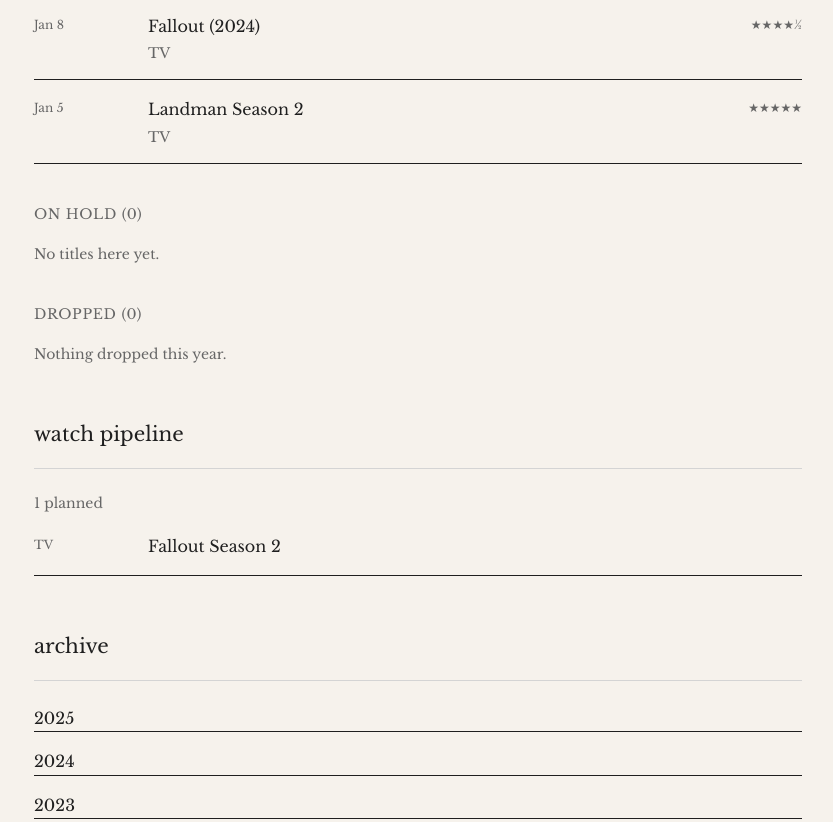
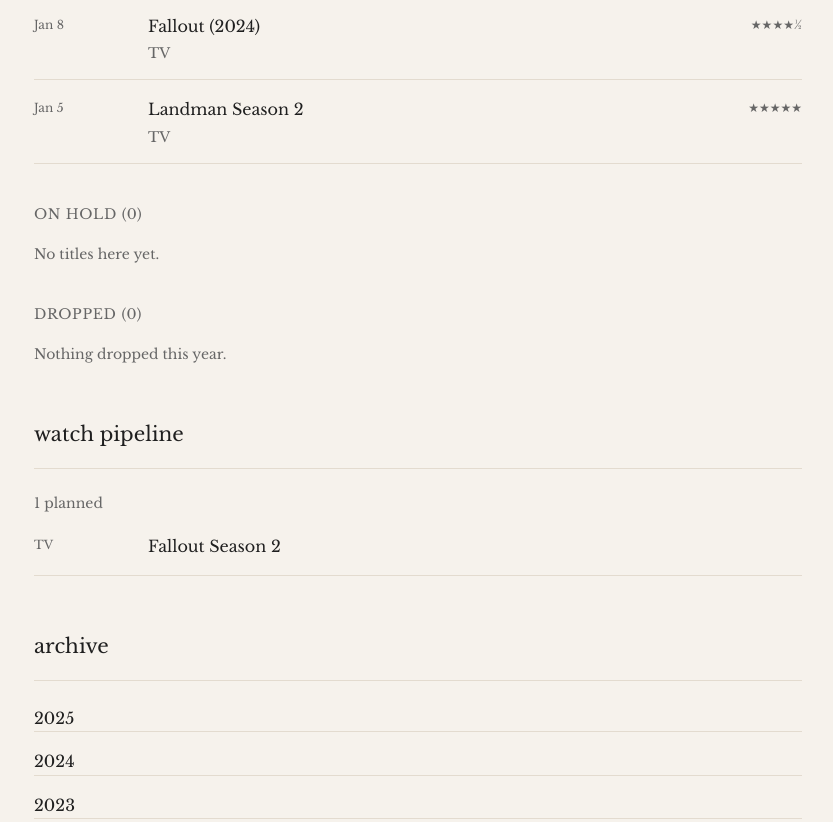
Before and after one commit to SAJIBxD/mysite, an Astro site: page /watchlist in a window 1280 px wide. Shown: the part 987-1809 px from the top of the page, without its empty margins (222-1055 px from the left). Built offline with nearby package versions, Linux system fonts and the light colour scheme; Astro itself is replaced by a stand-in of ours.

Commit message:
same border

```diff
--- a/src/pages/watchlist/[year].astro
+++ b/src/pages/watchlist/[year].astro
@@ -54,11 +54,11 @@
 
 	<section class="space-y-5">
 		<h2 class="text-xl">{year}</h2>
-		<div class="flex-1 mb-6 h-px bg-neutral-300 !mt-1"></div>
+		<div class="flex-1 mb-6 h-px bg-[color:var(--border)] !mt-1"></div>
 
 		<section class="grid gap-4">
 		{sortedItems.map((item) => (
-			<article class="js-watchlist-row grid gap-4 border-b pb-4 grid-cols-[5rem_1fr] sm:grid-cols-[90px_1fr]">
+			<article class="js-watchlist-row grid gap-4 border-b border-[color:var(--border)] pb-4 grid-cols-[5rem_1fr] sm:grid-cols-[90px_1fr]">
 				{item.poster ? (
 					<img
 						class="w-full aspect-[2/3] object-cover rounded border border-[#e3dbcf]"
--- a/src/pages/watchlist/index.astro
+++ b/src/pages/watchlist/index.astro
@@ -49,7 +49,7 @@
 	</p>
 	<section class="space-y-5">
 		<h2 class="text-xl">{activeYear}</h2>
-		<div class="flex-1 mb-6 h-px bg-neutral-300 !mt-1"></div>
+		<div class="flex-1 mb-6 h-px bg-[color:var(--border)] !mt-1"></div>
 		<p class="text-[#666] text-sm">
 			{totals.all} titles • {totals.watching} watching • {totals.finished} finished • {totals.onHold} on hold {totals.dropped ? `• ${totals.dropped} dropped` : ''}
 		</p>
@@ -63,7 +63,7 @@
 				{groupedByStatus[status].length ? (
 					<div class="space-y-4">
 						{groupedByStatus[status].map((item) => (
-							<article class="js-watchlist-row grid grid-cols-[1fr_auto] gap-2 sm:grid-cols-[90px_1fr_auto] sm:gap-6 border-b pb-4">
+							<article class="js-watchlist-row grid grid-cols-[1fr_auto] gap-2 sm:grid-cols-[90px_1fr_auto] sm:gap-6 border-b border-[color:var(--border)] pb-4">
 								<time class="hidden text-xs text-[#666] sm:col-span-1 sm:block sm:pt-1">
 									{formatDate(item.watchedDate)}
 								</time>
@@ -96,13 +96,13 @@
 
 	<section class="space-y-5 mt-14">
 		<h2 class="text-xl">watch pipeline</h2>
-		<div class="flex-1 mb-6 h-px bg-neutral-300 !mt-1"></div>
+		<div class="flex-1 mb-6 h-px bg-[color:var(--border)] !mt-1"></div>
 		<p class="text-[#666] text-sm">{planned.length} planned</p>
 
 		{planned.length ? (
 			<div class="space-y-4">
 				{planned.map((item) => (
-					<article class="grid grid-cols-1 gap-2 sm:grid-cols-[90px_1fr] sm:gap-6 border-b pb-4">
+					<article class="grid grid-cols-1 gap-2 sm:grid-cols-[90px_1fr] sm:gap-6 border-b border-[color:var(--border)] pb-4">
 						<span class="text-xs text-[#666] sm:pt-1">{item.type}</span>
 						<div>
 							<p class="font-medium">{item.title}</p>
@@ -117,12 +117,12 @@
 
 	<section class="space-y-5 mt-14">
 		<h2 class="text-xl">archive</h2>
-		<div class="flex-1 mb-6 h-px bg-neutral-300 !mt-1"></div>
+		<div class="flex-1 mb-6 h-px bg-[color:var(--border)] !mt-1"></div>
 		<div class="space-y-4">
 			{years
 				.filter((year) => year !== activeYear)
 				.map((year) => (
-					<article class="border-b">
+					<article class="border-b border-[color:var(--border)]">
 						<a href={`/watchlist/${year}/`} class="text-l text-[#666] hover:underline">
 							{year}
 						</a>
```
